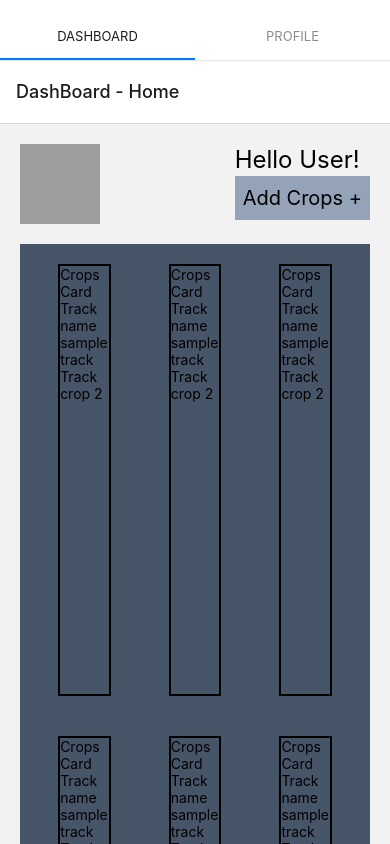
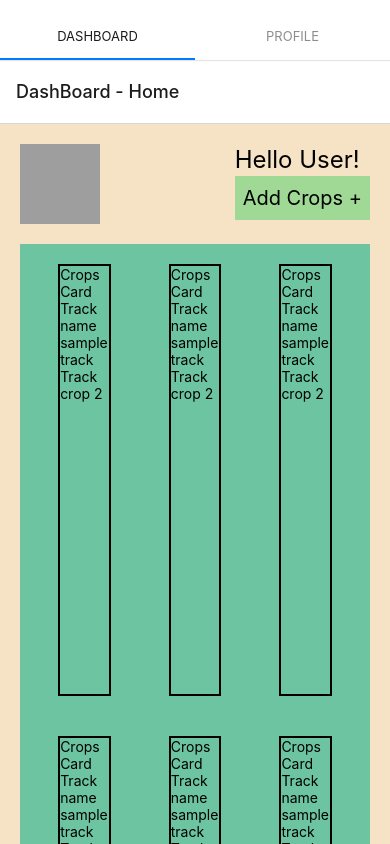
Before and after one commit to kelvin6118/CropsManagementSystem, a React Native app: screen /Dashboard in a window 390 px wide. Built offline with nearby package versions, Linux system fonts and the light colour scheme; no server answers; grey boxes are pictures that could not be loaded.

Commit message:
css styling

```diff
--- a/App.tsx
+++ b/App.tsx
@@ -102,7 +102,7 @@ const App = ({ navigation }) => {
         <NavigationContainer>
             {state.userToken == true ? (
               <Stack.Navigator>
-                <Stack.Screen name="Landing" >
+                <Stack.Screen name="Landing">
                   {props => <Landing navigation={props.navigation}/>}
                   </Stack.Screen>
                   {//<RootStack.Group screenOptions={{ presentation: 'modal' }}>
--- a/components/Calendar/Calendar.tsx
+++ b/components/Calendar/Calendar.tsx
@@ -74,8 +74,8 @@ const Calendar: React.FC<Props> = ({sown, watered, fed, harvest, selected}) => {
     },[nav, selected])
 
   return (
-    <View className='w-full flex justify-center align-middle'>
-      <Text className='text-2xl'>{months[month]} {year}</Text>
+    <View className='flex p-5 w-[70%]'>
+      <Text className='text-2xl text-center'>{months[month]} {year}</Text>
         <View className='w-full flex flex-row h-[50px]'>
             {weekdays.map(w=>(<Weekday weekday={w}/>))}
         </View>
--- a/components/Calendar/Day.tsx
+++ b/components/Calendar/Day.tsx
@@ -10,8 +10,8 @@ type Props = {
 
 const Day: React.FC<Props> = ({day, sown, watered, fed}) => {
   return (
-    <View className='w-[14%] h-[100px]'>
-      <Text>{day}</Text>
+    <View className='w-[14%] h-[100px] border-black border-2 bg-white'>
+      <Text className='text-lg'>{day}</Text>
       <Text>{sown? "sowned": false}</Text>
       <Text>{watered? "watered": false}</Text>
       <Text>{fed? "fed": false}</Text>
--- a/components/Calendar/Weekday.tsx
+++ b/components/Calendar/Weekday.tsx
@@ -8,8 +8,8 @@ type Props = {
 
 const Weekday: React.FC<Props> = ({weekday}) => {
   return (
-    <View className='w-[14%]'>
-      <Text>{weekday}</Text>
+    <View className='w-[14%] bg-black'>
+      <Text className='text-white text-center'>{weekday}</Text>
     </View>
   )
 }
--- a/components/DashBoard/DashBoardHeader.tsx
+++ b/components/DashBoard/DashBoardHeader.tsx
@@ -18,7 +18,7 @@ const DashBoardHeader: React.FC<Props> = ({navigation}) => {
           Hello User!
         </Text>
         <TouchableOpacity
-          className='bg-slate-400 p-2 text-center cursor-pointer hover:scale-125 transition duration-200'
+          className='bg-[#A0D995] p-2 text-center cursor-pointer hover:scale-125 transition duration-200'
           onPress={() => navigation.navigate('DashBoard - Add Crops')}
         >
           <Text className='text-xl'>Add Crops +</Text>
--- a/components/DashBoard/DashBoardTracker.tsx
+++ b/components/DashBoard/DashBoardTracker.tsx
@@ -31,15 +31,15 @@ const DashBoardTracker: React.FC<Props> = ({tracks}) => {
 
 
   return (
-    <View>
-    <View className='h-[35%] bg-slate-600'>
+    <View className='space-y-5'>
+    <View className='h-[35%] bg-[#6CC4A1] '>
       <ScrollView className='overflow-y-scroll'>
         <View className='flex flex-row flex-wrap justify-evenly w-full h-full'>
           {tracks?.map(t => <CropsCard track={t} setTrack={setTrackID}/>)}
         </View>
       </ScrollView>
     </View>
-    <View className='w-full'>
+    <View className='w-full bg-[#6CC4A1]'>
       <Calendar sown={sown} watered={watered} fed={fed} selected={selected}/>
     </View>
     </View>
--- /dev/null
+++ b/components/DashBoard/Marker.tsx
@@ -0,0 +1,12 @@
+import { View, Text } from 'react-native'
+import React from 'react'
+
+const Marker = () => {
+  return (
+    <View>
+      <Text>Marker</Text>
+    </View>
+  )
+}
+
+export default Marker
--- a/screens/DashBoard/DashBoardHome.tsx
+++ b/screens/DashBoard/DashBoardHome.tsx
@@ -11,7 +11,7 @@ type Props = {
 
 const DashBoardHome: React.FC<Props>  = ({tracks, navigation}) => {
   return (
-    <View className='p-5 space-y-5'>
+    <View className='p-5 space-y-5 bg-[#F6E3C5]'>
       <DashBoardHeader navigation={navigation}/>
       <DashBoardTracker tracks={tracks}/>
     </View>
```
